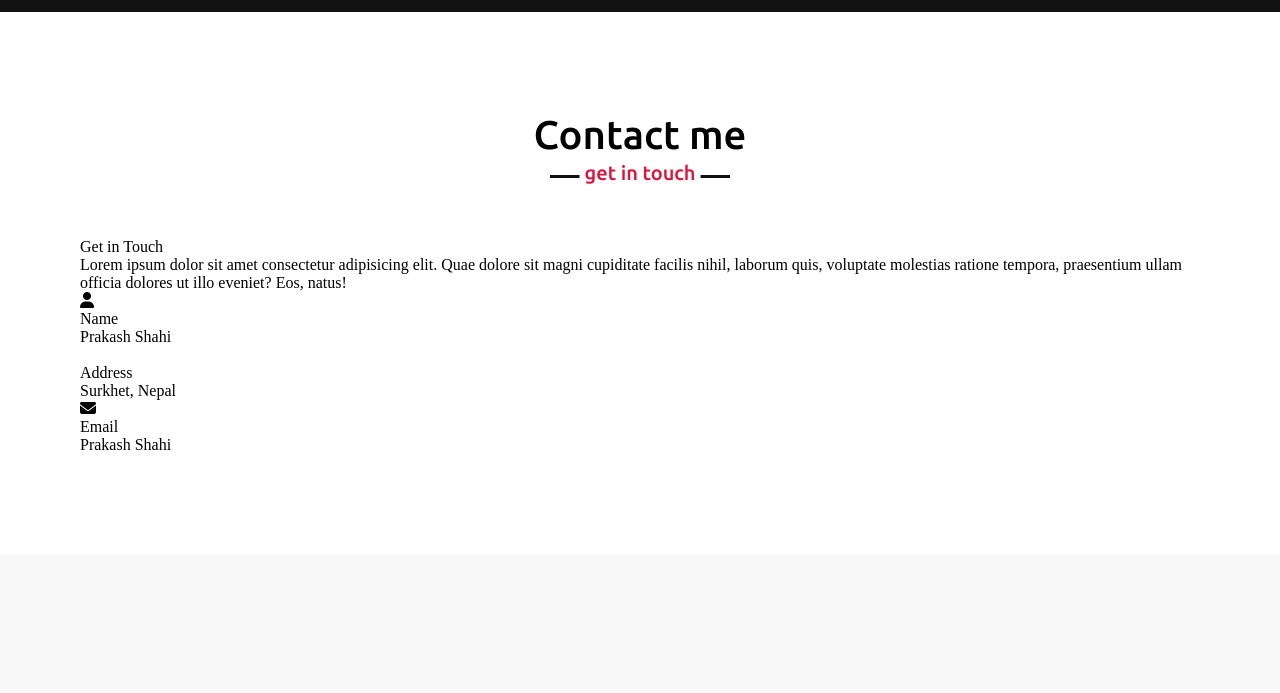
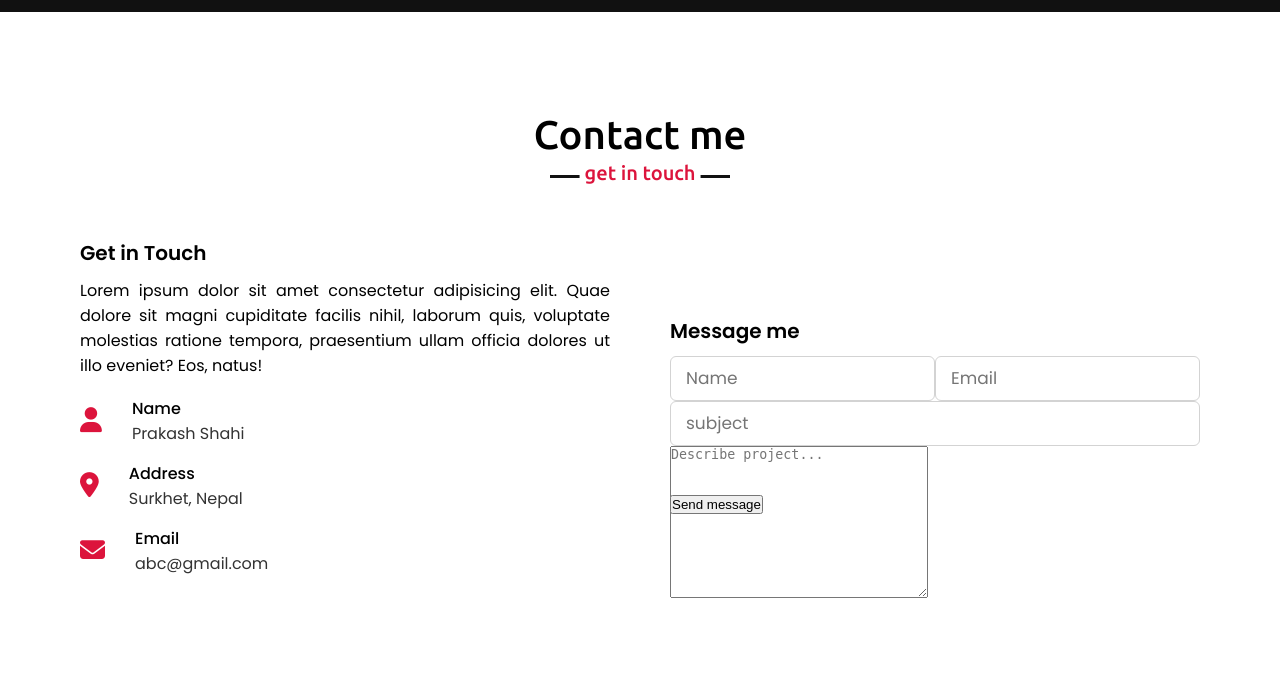
Before and after one commit to Momo-azangue/frontend-component, a PHP site: page /portofolio/Portofolio2/index.html in a window 1280 px wide. Shown: the part 3477-4170 px from the top of the page. Before the commit the page ends 3927 px from the top, so only its background shows below. Run offline with PHP 8.4, Linux system fonts and the light colour scheme; some libraries are stand-ins or nearby versions.

Commit message:
commit96735495

```diff
--- a/portofolio/Portofolio2/index.css
+++ b/portofolio/Portofolio2/index.css
@@ -123,13 +123,14 @@
 /*
 all similar content styling */
 
-.about, .services, .skills, .teams{
+.about, .services, .skills, .teams, .contact{
     font-family: 'Poppins', sans-serif;
 
 }
 .about .about-content,
 .services .serv-content,
-.skills .skills-content {
+.skills .skills-content,
+.contact .contact-content {
     display: flex;
     flex-wrap: wrap;
     align-items: center;
@@ -442,6 +443,64 @@ transition: all 0.3s ease;
     content: "get in touch";
 
 }
+.contact .contact-content .column{
+    width: calc(50% - 30px);
+
+}
+.contact .contact-content .text{
+font-size: 20px;
+font-weight: 600;
+margin-bottom: 10px;
+}
+.contact .contact-content .left p{
+    text-align: justify;
+
+}
+.contact .contact-content .left .icons{
+    margin: 10px 0;
+}
+.contact .contact-content .row{
+    display: flex;
+    height: 65px;
+    align-items: center;
+
+}
+.contact .contact-content .row .info{
+    margin-left: 30px;
+
+}
+
+.contact .contact-content .row  i{
+    font-size: 25px;
+    color: crimson;
+}
+
+.contact .contact-content .info .head{
+    font-weight: 500;
+}
+.contact .contact-content  .info .sub-title{
+    color:#333;
+}
+.contact .right form .fields{
+    display: flex;
+
+}
+.contact .right form .field,
+.contact .right form .fields .field{
+    height: 45px;
+    width: 100%;
+
+}
+.contact .right form .field input{
+    height: 100%;
+    width: 100%;
+    border: 1px solid lightgrey;
+    border-radius: 6px;
+    outline: none;
+    padding: 0 15px;
+    font-size: 17px;
+    font-family: 'Poppins',sans-serif;
+}
 
 
 
--- a/portofolio/Portofolio2/index.html
+++ b/portofolio/Portofolio2/index.html
@@ -237,7 +237,7 @@
                     </div>
                 </div>
                 <div class="row">
-                    <i class="fas fa-marker-alt"></i>
+                    <i class="fas fa-map-marker-alt"></i>
                     <div class="info">
                         <div class="head">Address</div>
                         <div class="sub-title">Surkhet, Nepal</div>
@@ -247,11 +247,33 @@
                     <i class="fas fa-envelope"></i>
                     <div class="info">
                         <div class="head">Email</div>
-                        <div class="sub-title">Prakash Shahi</div>
+                        <div class="sub-title">abc@gmail.com</div>
                     </div>
                 </div>
             </div>
 
+        </div>
+        <div class="column right">
+            <div class="text">Message me</div>
+            <form action="#" id="">
+                <div class="fields">
+                    <div class="field name">
+                        <input type="text" placeholder="Name" required>
+                    </div>
+                    <div class="field email">
+                        <input type="email" placeholder="Email" required>
+                    </div>
+                </div>
+                <div class="field ">
+                    <input type="text" placeholder="subject" required>
+                </div>
+                <div class="field textarea">
+                    <textarea  cols="30" rows="10" placeholder="Describe project..." required></textarea>
+                </div>
+                <div class="button">
+                    <button type="submit">Send message</button>
+                </div>
+            </form>
         </div>
         </div>
     </div>
```
